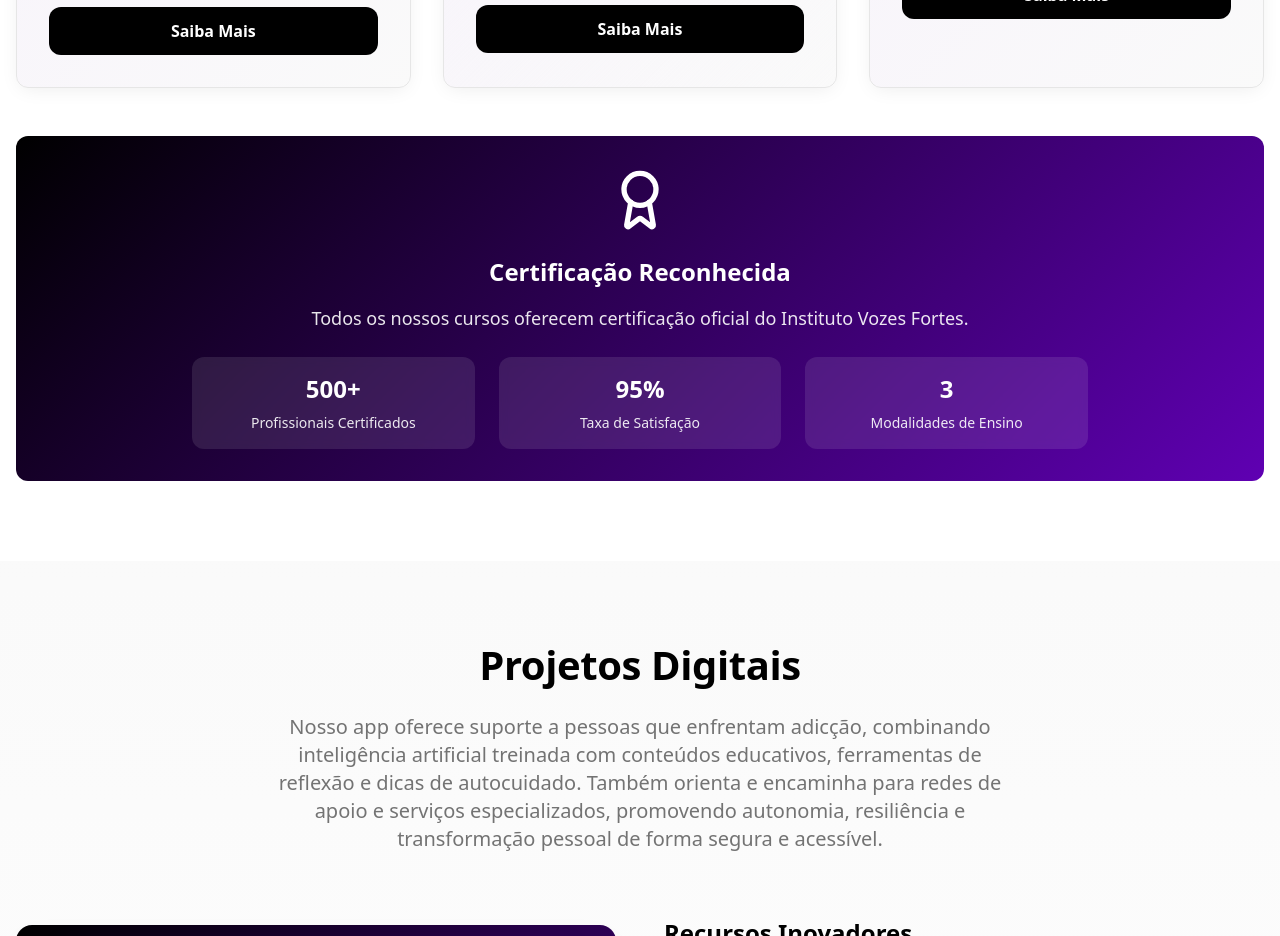
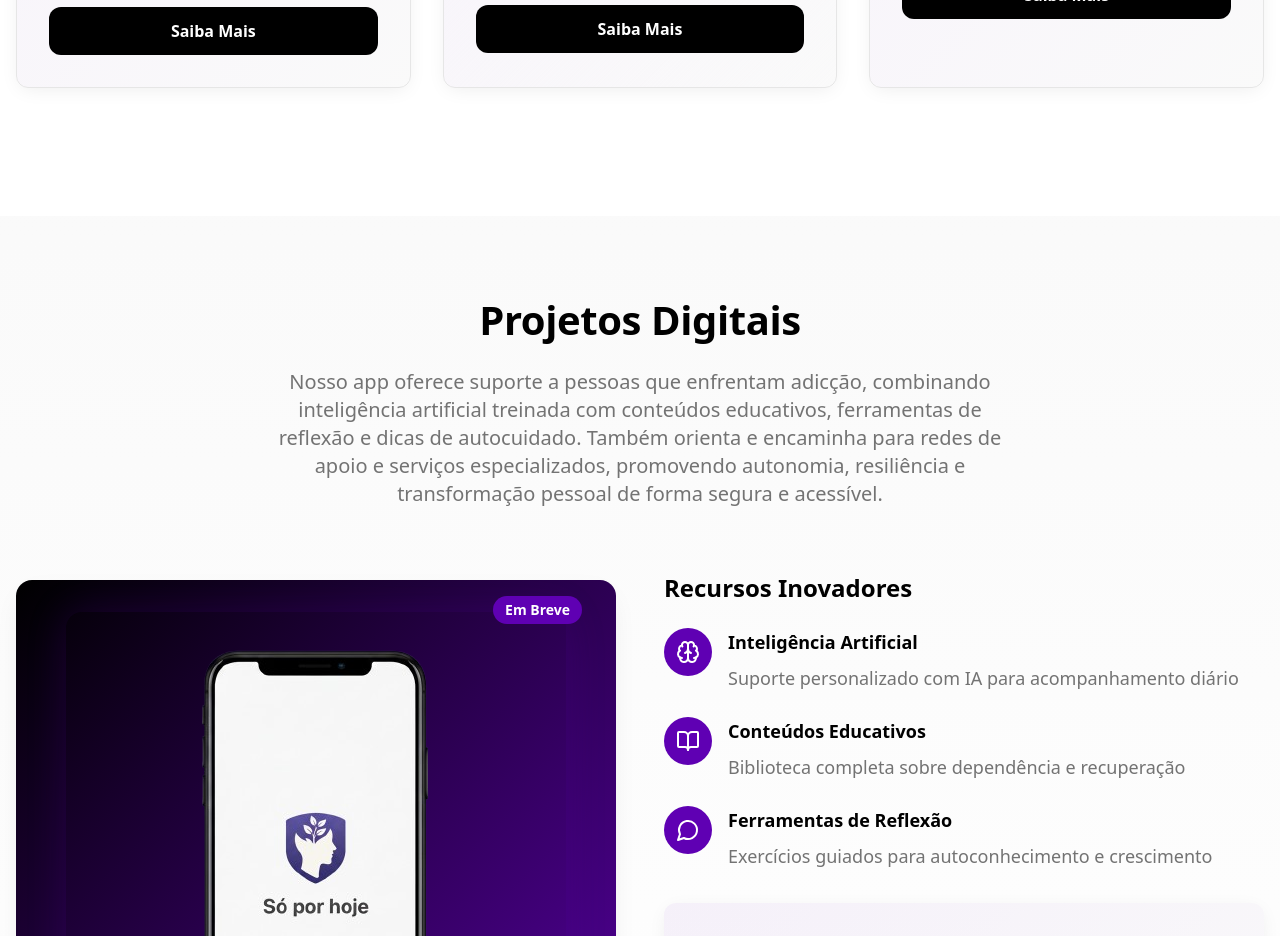
Before and after one commit to lorocks51987/vozesFortes, a React (Vite) app: page / in a window 1280 px wide. Shown: the part 7180-8116 px from the top of the page. Built offline with nearby package versions, Linux system fonts and the light colour scheme; the HTML template or start-up script is replaced by a standard one.

Commit message:
Certificação Reconhecida remove

```diff
--- a/src/components/CoursesSection.tsx
+++ b/src/components/CoursesSection.tsx
@@ -1,5 +1,5 @@
 import { Button } from "@/components/ui/button";
-import { Award, GraduationCap, Monitor, Users } from "lucide-react";
+import { GraduationCap, Monitor, Users } from "lucide-react";
 
 export default function CoursesSection() {
     const phoneNumber = "5514998540110";
@@ -90,32 +90,7 @@ export default function CoursesSection() {
                     ))}
                 </div>
 
-                {/* Certification Section */}
-                <div className="bg-gradient-hero text-primary-foreground p-8 rounded-xl">
-                    <div className="max-w-4xl mx-auto text-center">
-                        <div className="flex justify-center mb-6">
-                            <Award className="w-16 h-16" />
-                        </div>
-                        <h3 className="text-2xl font-semibold mb-4">Certificação Reconhecida</h3>
-                        <p className="text-lg leading-relaxed mb-6 opacity-90">
-                            Todos os nossos cursos oferecem certificação oficial do Instituto Vozes Fortes.
-                        </p>
-                        <div className="grid md:grid-cols-3 gap-6 text-center">
-                            <div className="bg-primary-foreground/10 backdrop-blur-sm p-4 rounded-lg">
-                                <div className="text-2xl font-bold mb-2">500+</div>
-                                <div className="text-sm opacity-90">Profissionais Certificados</div>
-                            </div>
-                            <div className="bg-primary-foreground/10 backdrop-blur-sm p-4 rounded-lg">
-                                <div className="text-2xl font-bold mb-2">95%</div>
-                                <div className="text-sm opacity-90">Taxa de Satisfação</div>
-                            </div>
-                            <div className="bg-primary-foreground/10 backdrop-blur-sm p-4 rounded-lg">
-                                <div className="text-2xl font-bold mb-2">3</div>
-                                <div className="text-sm opacity-90">Modalidades de Ensino</div>
-                            </div>
-                        </div>
-                    </div>
-                </div>
+
             </div>
         </section>
     );
```
